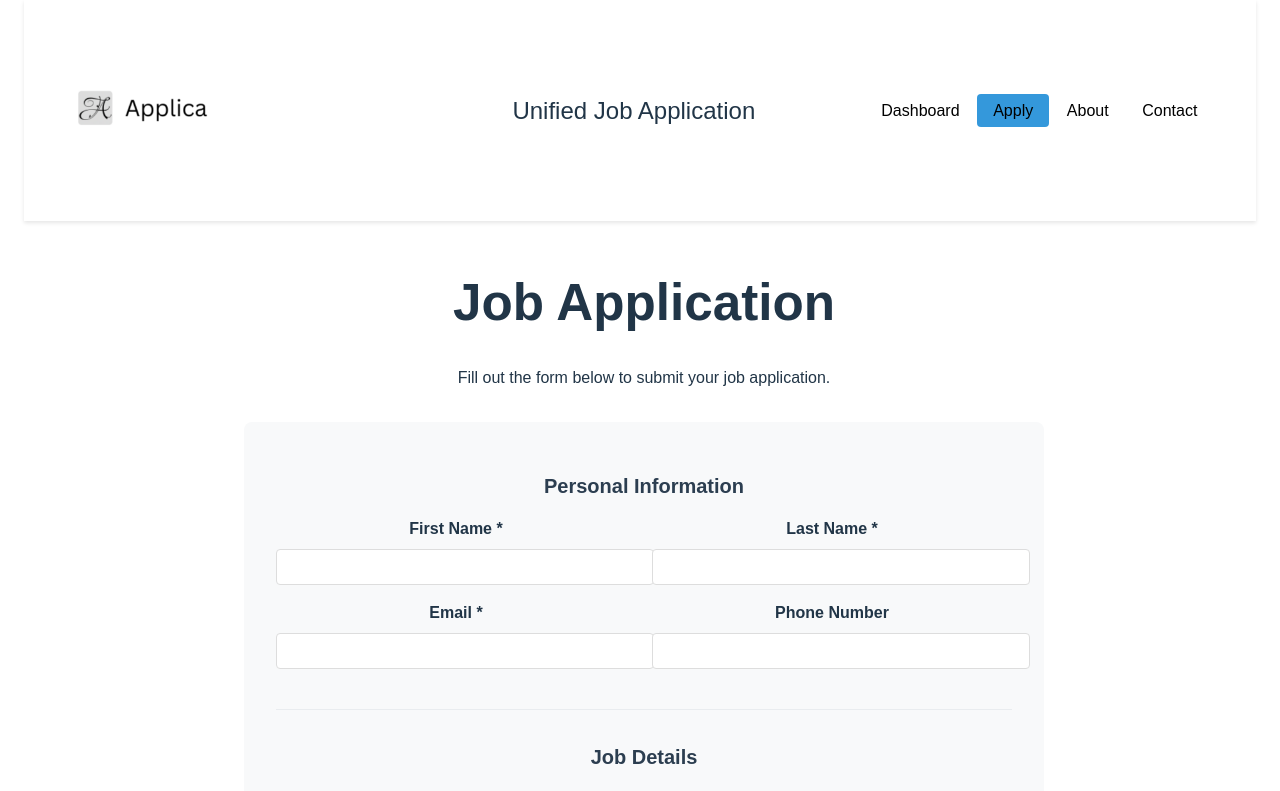
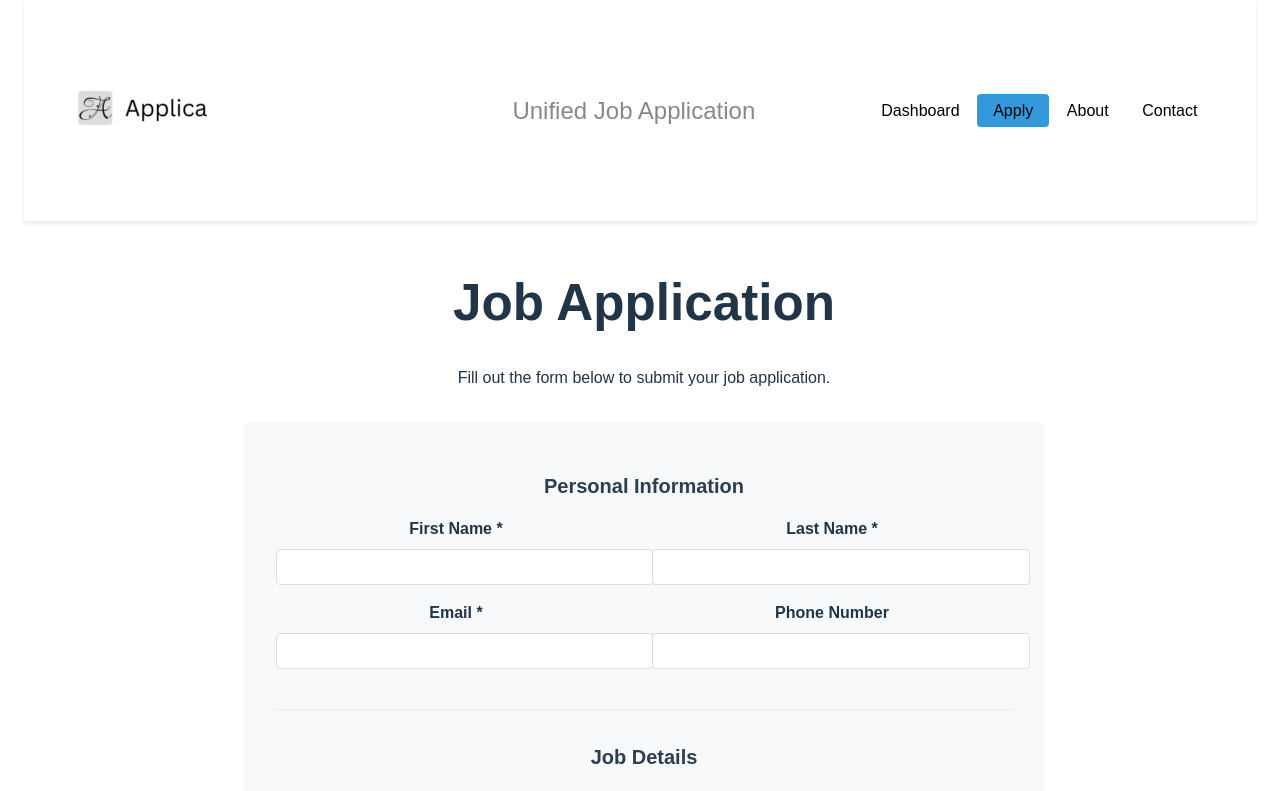
Before and after one commit to Kenspectacle/Applica, a React (Vite) app in the folder frontend/: page /apply in a window 1280 px wide. Shown: the top 791 px of the page. Built offline with nearby package versions, Linux system fonts and the light colour scheme.

Commit message:
style: change font color on website header

```diff
--- a/frontend/src/App.css
+++ b/frontend/src/App.css
@@ -94,6 +94,7 @@
   font-family: Satoshi, sans-serif !important;
   font-size: clamp(18px, 3vw, 24px);
   font-weight: 400 !important;
+  color: #888;
 }
 
 .nav-links {
```
